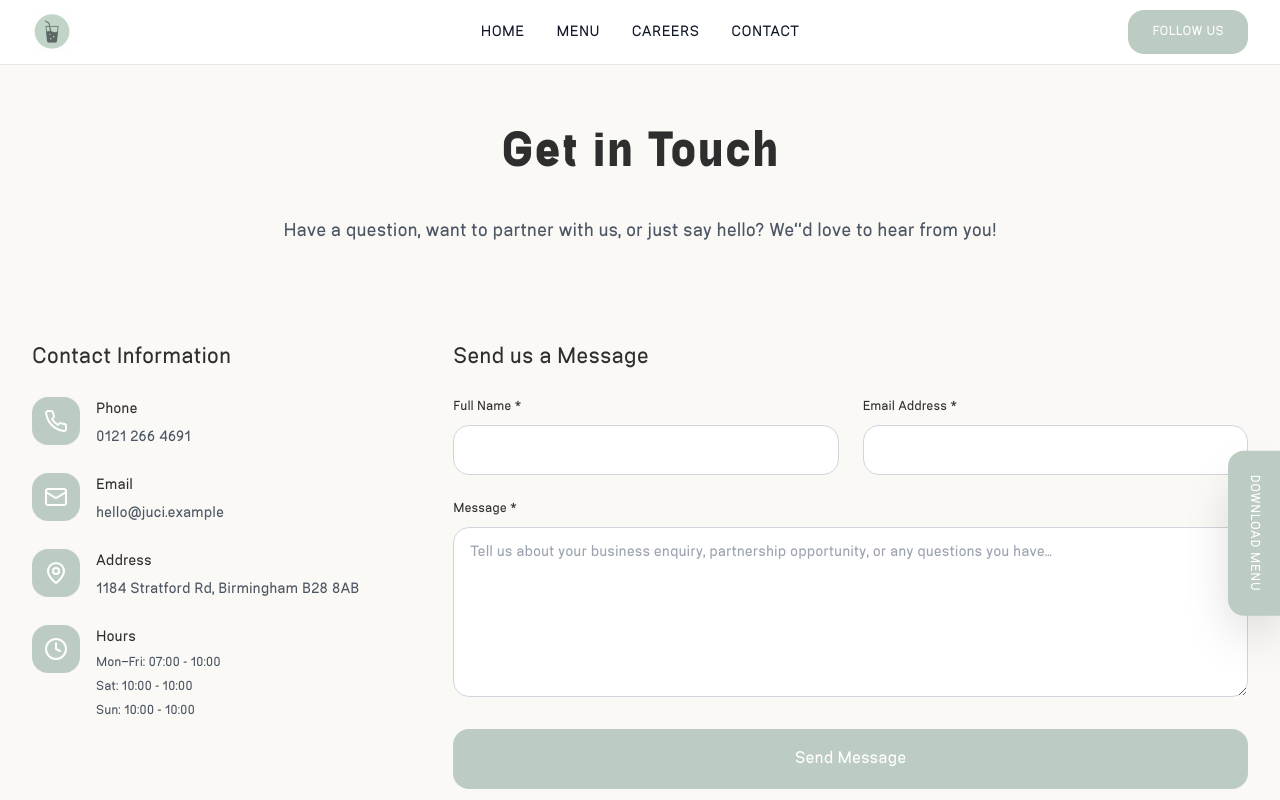
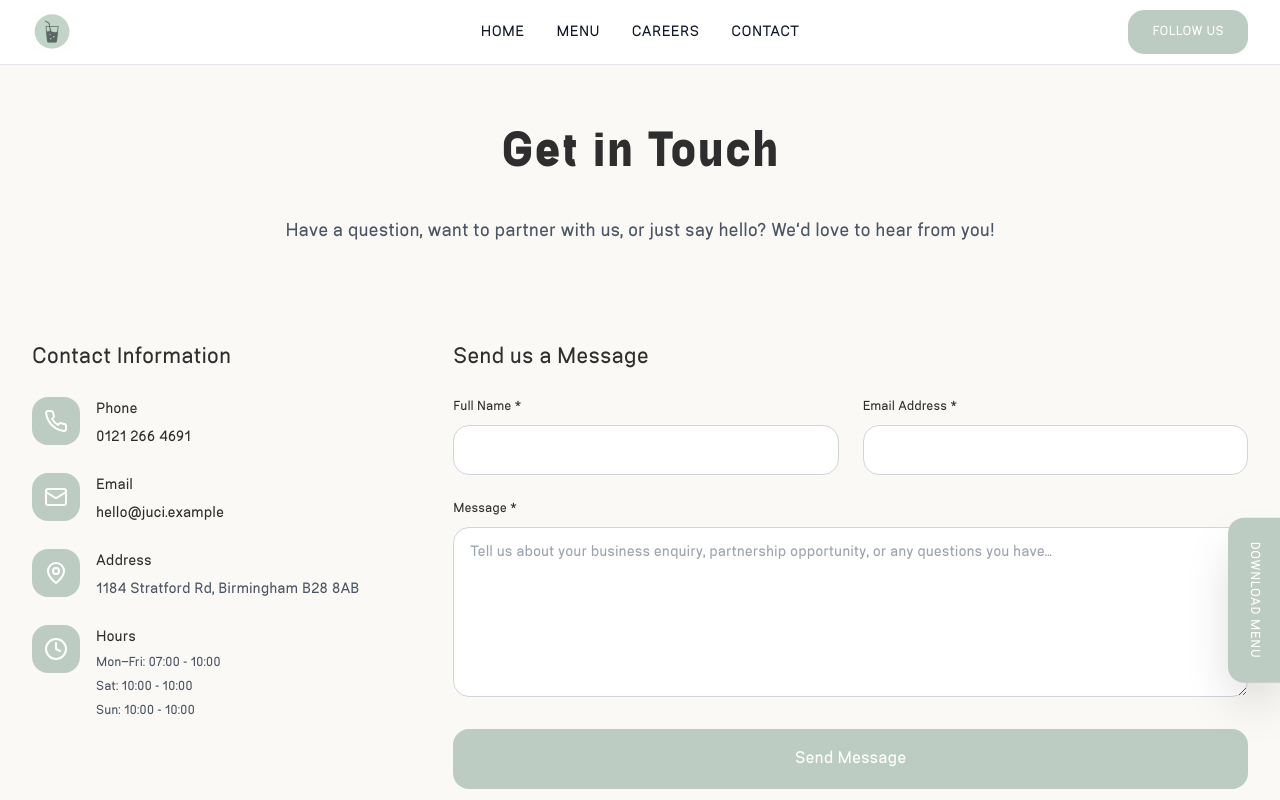
Before and after one commit to Kaz-z/juci, a Next.js app: page /contact in a window 1280 px wide. Shown: the top 800 px of the page. Built offline with nearby package versions, Linux system fonts and the light colour scheme.

Commit message:
Refactor button component to support child elements with styles, update button layout in homepage and contact page for improved consistency, and adjust positioning of download menu button for better visibility.

```diff
--- a/src/app/contact/page.tsx
+++ b/src/app/contact/page.tsx
@@ -93,7 +93,7 @@ export default function ContactPage() {
         <div className="text-center max-w-3xl mx-auto">
           <p className="text-xl text-gray-600 mb-8">
             Have a question, want to partner with us, or just say hello?
-            We&lsquo;&lsquo;d love to hear from you!
+            We&lsquo;d love to hear from you!
           </p>
         </div>
       </Section>
@@ -113,7 +113,7 @@ export default function ContactPage() {
                   <h3 className="font-normal text-fg mb-1">Phone</h3>
                   <a
                     href={`tel:${formatPhoneForTel(site.phone)}`}
-                    className="text-gray-600 hover:text-cta transition-colors"
+                    className="text-fg/70 hover:text-cta transition-colors"
                     aria-label="Call us"
                   >
                     {formatPhoneForDisplay(site.phone)}
@@ -129,7 +129,7 @@ export default function ContactPage() {
                   <h3 className="font-normal text-fg mb-1">Email</h3>
                   <a
                     href={`mailto:${site.email}`}
-                    className="text-gray-600 hover:text-cta transition-colors"
+                    className="text-fg/70 hover:text-cta transition-colors"
                     aria-label="Email us"
                   >
                     {site.email}
--- a/src/app/page.tsx
+++ b/src/app/page.tsx
@@ -271,17 +271,16 @@ export default function HomePage() {
               viewport={{ once: true }}
               transition={{ duration: 0.8, delay: 0.7 }}
             >
-              <Button
-                size="lg"
-                  className="bg-alt-bg text-white hover:bg-alt-bg/90 rounded-full px-12 py-2 font-normal uppercase tracking-wider transition-all duration-300 text-base shadow-lg hover:shadow-xl transform hover:scale-105 min-w-[240px]"
-                style={{ fontFamily: 'Aftetir, sans-serif' }}
-                asChild
-              >
-                <Link href="/menu" className="flex items-center gap-2">
+              <Link href="/menu">
+                <Button
+                  size="lg"
+                  className="bg-alt-bg text-white hover:bg-alt-bg/90 rounded-full px-12 py-2 font-normal uppercase tracking-wider transition-all duration-300 text-base shadow-lg hover:shadow-xl transform hover:scale-105 min-w-[240px] flex items-center gap-2"
+                  style={{ fontFamily: 'Aftetir, sans-serif' }}
+                >
                   SEE THE FULL MENU
                   <ArrowRight className="w-5 h-5 transition-transform duration-300 group-hover:translate-x-1" />
-                </Link>
-              </Button>
+                </Button>
+              </Link>
             </motion.div>
           </motion.div>
         </div>
--- a/src/components/Button.tsx
+++ b/src/components/Button.tsx
@@ -1,4 +1,4 @@
-import { ButtonHTMLAttributes, forwardRef } from 'react'
+import { ButtonHTMLAttributes, forwardRef, cloneElement, isValidElement } from 'react'
 import { cn } from '@/lib/utils'
 
 export interface ButtonProps extends ButtonHTMLAttributes<HTMLButtonElement> {
@@ -31,12 +31,14 @@ const Button = forwardRef<HTMLButtonElement, ButtonProps>(
     )
 
     if (asChild) {
-      // When asChild is true, apply styles to the child element
-      return (
-        <span className={buttonClasses}>
-          {children}
-        </span>
-      )
+      // When asChild is true, clone the child element with button styles
+      if (isValidElement(children)) {
+        return cloneElement(children, {
+          className: cn(buttonClasses, children.props.className),
+          ...children.props
+        })
+      }
+      return children
     }
 
     return (
--- a/src/components/DownloadMenuButton.tsx
+++ b/src/components/DownloadMenuButton.tsx
@@ -8,7 +8,7 @@ export default function DownloadMenuButton() {
       href={site.pdfMenuUrl}
       target="_blank"
       rel="noopener noreferrer"
-      className="fixed right-0 top-2/3 -translate-y-1/2 z-40 bg-cta hover:bg-cta/90 text-white font-normal py-6 px-4 rounded-l-2xl shadow-2xl transition-all duration-300 hover:-translate-x-1 group"
+      className="fixed right-0 top-3/4 -translate-y-1/2 z-40 bg-cta hover:bg-cta/90 text-white font-normal py-6 px-4 rounded-l-2xl shadow-2xl transition-all duration-300 hover:-translate-x-1 group"
       aria-label="View menu PDF"
     >
       <div className="flex flex-col items-center space-y-2">
```
